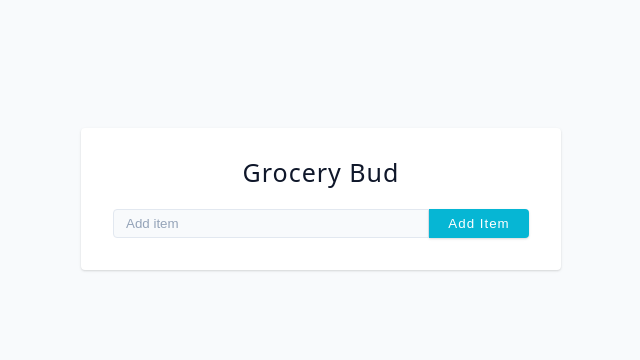
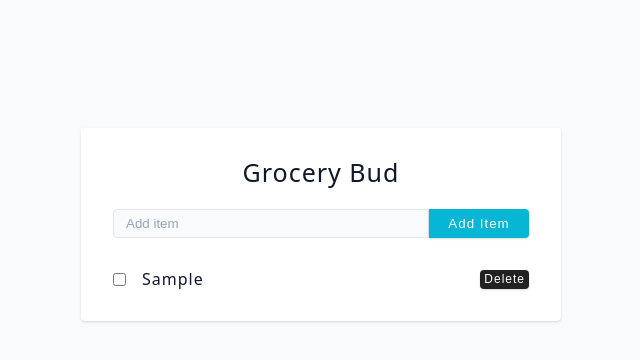
Before and after one commit to MateuszZalew/todo-list-ts, a React (Vite) app: page / in a window 1280 px wide. Both pictures are taken after typing "Sample" into the empty fields and a click on the button "Add Item". Shown: the top 360 px of the page, without its empty margins (319-959 px from the left). Built offline with nearby package versions, Linux system fonts and the light colour scheme; the HTML template or start-up script is replaced by a standard one.

Commit message:
add ItemsList and SingleItem components

```diff
--- a/src/App.tsx
+++ b/src/App.tsx
@@ -1,16 +1,33 @@
 import React, { useState } from "react";
 import Form from "./components/Form";
+import ItemsList from "./components/ItemsList";
+import { nanoid } from "nanoid";
+
+interface Item {
+  readonly id: string;
+  text: string;
+  isCompleted: boolean;
+}
 
 const App = () => {
-  const [items, setItems] = useState();
+  const [items, setItems] = useState<Item[]>([]);
 
-  const addItem = (item: string): void => {
-    console.log(item);
+  const addItem = (newItemText: string): void => {
+    setItems([
+      ...items,
+      { id: nanoid(), text: newItemText, isCompleted: false },
+    ]);
+  };
+
+  const deleteItem = (id: string): void => {
+    const newArray = items.filter((item) => item.id !== id);
+    setItems(newArray);
   };
 
   return (
     <main className="section-center">
       <Form addItem={addItem} />
+      <ItemsList items={items} deleteItem={deleteItem} />
     </main>
   );
 };
--- /dev/null
+++ b/src/components/ItemsList.tsx
@@ -0,0 +1,25 @@
+import React from "react";
+import SingleItem from "./SingleItem";
+
+interface Item {
+  readonly id: string;
+  text: string;
+  isCompleted: boolean;
+}
+
+interface ItemsLIstProps {
+  items: Item[];
+  deleteItem: (id: string) => void;
+}
+
+const ItemsList = ({ items, deleteItem }: ItemsLIstProps) => {
+  return (
+    <ul className="items">
+      {items.map((item) => (
+        <SingleItem key={item.id} item={item} deleteItem={deleteItem} />
+      ))}
+    </ul>
+  );
+};
+
+export default ItemsList;
--- /dev/null
+++ b/src/components/SingleItem.tsx
@@ -0,0 +1,36 @@
+import React, { useState } from "react";
+
+interface Item {
+  readonly id: string;
+  text: string;
+  isCompleted: boolean;
+}
+
+interface SingleItemProps {
+  item: Item;
+  deleteItem: (id: string) => void;
+}
+
+const SingleItem = ({ item, deleteItem }: SingleItemProps): JSX.Element => {
+  const [isChecked, setIsChecked] = useState(item.isCompleted);
+
+  const updateIsChecked = (e: React.ChangeEvent<HTMLInputElement>) => {
+    setIsChecked(e.target.checked);
+  };
+
+  const handleDeleteItem = () => {
+    deleteItem(item.id);
+  };
+
+  return (
+    <div className="single-item">
+      <input type="checkbox" checked={isChecked} onChange={updateIsChecked} />
+      <p className={`${isChecked ? "completed-task" : ""}`}>{item.text}</p>
+      <button className="btn remove-btn" onClick={handleDeleteItem}>
+        Delete
+      </button>
+    </div>
+  );
+};
+
+export default SingleItem;
--- a/src/index.css
+++ b/src/index.css
@@ -66,8 +66,8 @@ html {
 
 body {
   background: var(--backgroundColor);
-  font-family: system-ui, -apple-system, BlinkMacSystemFont, 'Segoe UI', Roboto,
-    Oxygen, Ubuntu, Cantarell, 'Open Sans', 'Helvetica Neue', sans-serif;
+  font-family: system-ui, -apple-system, BlinkMacSystemFont, "Segoe UI", Roboto,
+    Oxygen, Ubuntu, Cantarell, "Open Sans", "Helvetica Neue", sans-serif;
   font-weight: 400;
   line-height: 1;
   color: var(--textColor);
@@ -312,3 +312,7 @@ form h4 {
 .Toastify__toast {
   text-transform: capitalize;
 }
+
+.completed-task {
+  text-decoration: line-through;
+}
```
